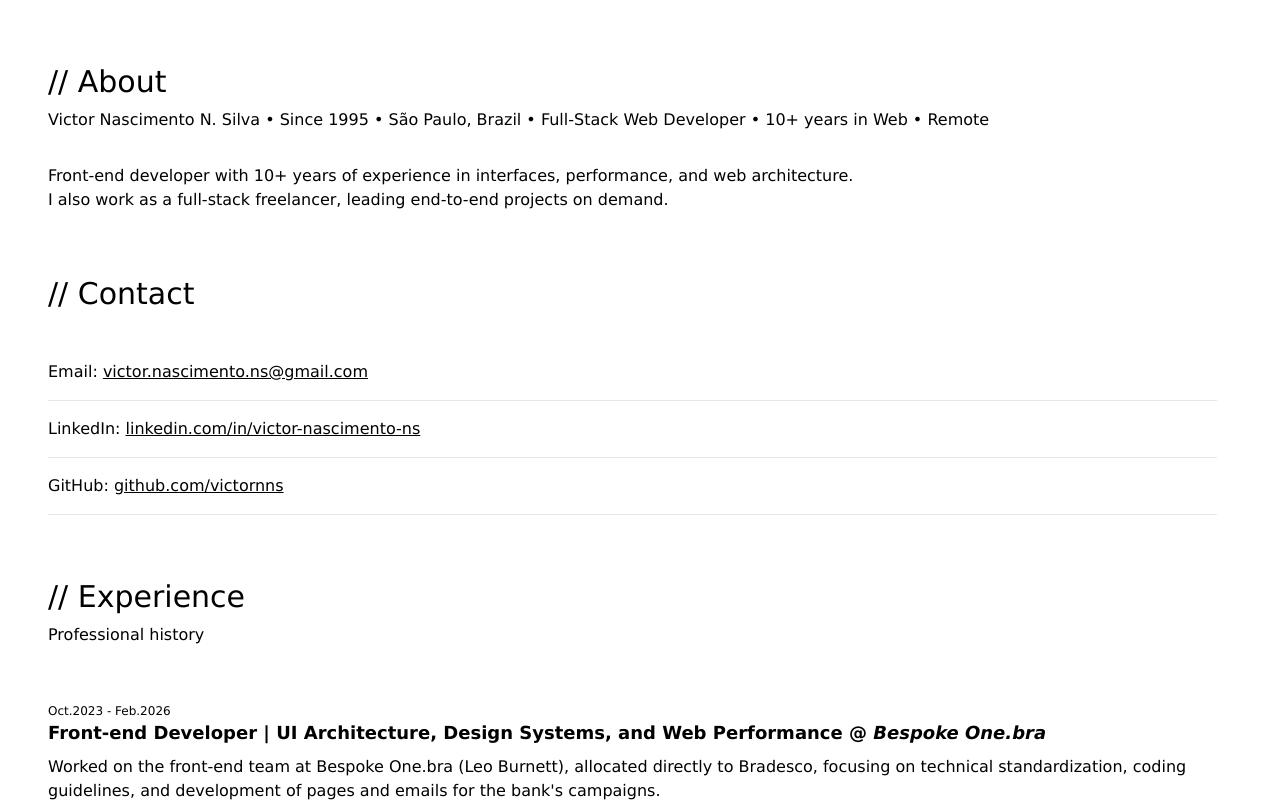
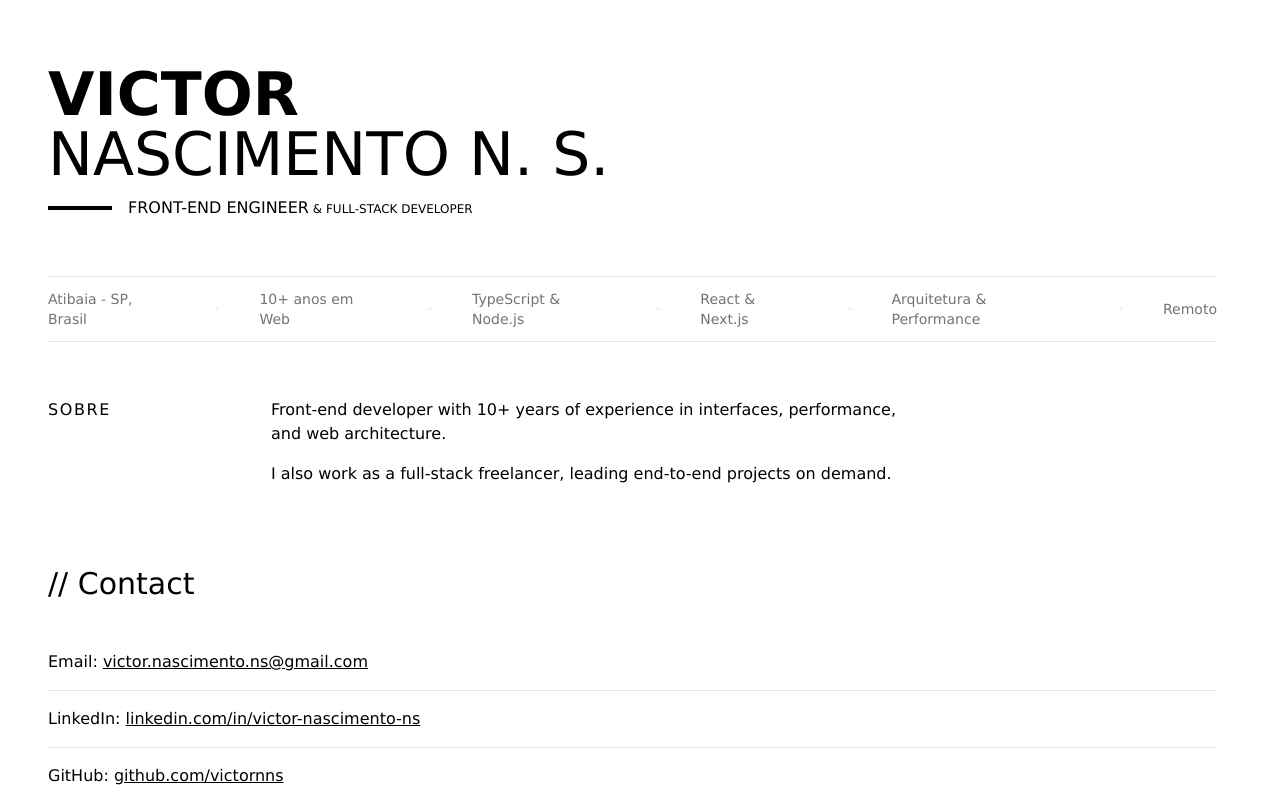
Before and after one commit to victornns/victornns.site, a Next.js app: page /en/curriculo in a window 1280 px wide. Shown: the top 802 px of the page. Built offline with nearby package versions, Linux system fonts and the light colour scheme.

Commit message:
refactor: draft about section redesign

```diff
--- a/src/app/[locale]/curriculo/page.tsx
+++ b/src/app/[locale]/curriculo/page.tsx
@@ -13,7 +13,7 @@ export default async function CurriculoPage({ params }: CurriculoPageProps) {
   const locale = getLocale(rawLocale);
 
   return (
-    <div className="flex flex-col gap-16 pt-16">
+    <div className="flex flex-col gap-20 pt-16">
       <AboutSection locale={locale} />
       <ContactsSection locale={locale} />
       <ExperienceSection locale={locale} />
--- a/src/app/[locale]/layout.tsx
+++ b/src/app/[locale]/layout.tsx
@@ -43,7 +43,7 @@ export default async function LocaleLayout({
 
   // No top padding here: pages with a fixed navbar (see PortfolioPage) reserve
   // its exact height themselves instead of guessing a value globally.
-  const mainClasses = "flex flex-col gap-16 pb-16 px-6 md:px-12";
+  const mainClasses = "flex flex-col gap-20 pb-16 px-6 md:px-12";
 
   return (
     <html lang={localeToHtmlLang[locale]} className="antialiased">
--- a/src/app/[locale]/portfolio/PortfolioPage.tsx
+++ b/src/app/[locale]/portfolio/PortfolioPage.tsx
@@ -35,10 +35,10 @@ export function PortfolioPage({
       <SectionScrollTarget sectionId={activeSectionId} identity={scrollIdentity} />
 
       <AboutSection locale={locale} />
+      <TechStackSection locale={locale} />
+      <ExperienceSection locale={locale} />
+      <ProjectsSection locale={locale} activeProjectId={activeProjectId} />
       <ContactsSection locale={locale} />
-      <ExperienceSection locale={locale} />
-      <TechStackSection locale={locale} />
-      <ProjectsSection locale={locale} activeProjectId={activeProjectId} />
     </>
   );
 }
--- a/src/components/navbar/Navbar.tsx
+++ b/src/components/navbar/Navbar.tsx
@@ -132,7 +132,7 @@ export function Navbar({ locale, items }: NavbarProps) {
       {/*
         The nav above is `fixed` (no space in the flow), so this reserves its
         exact height instead of leaving content to sit underneath it.
-        -mb-16 cancels out the gap-16 the page's flex layout (see layout.tsx)
+        -mb-16 cancels out the gap-20 the page's flex layout (see layout.tsx)
         would otherwise also add right after this spacer.
       */}
       <div aria-hidden="true" className={`${NAVBAR_ROW_HEIGHT_CLASSNAME}`} />
--- a/src/views/AboutSection.tsx
+++ b/src/views/AboutSection.tsx
@@ -2,32 +2,54 @@ import { getContent } from "@/content";
 import { TOKENS } from "@/lib/constants";
 
 import type { Locale } from "@/i18n/config";
-
-import { UISection } from "@/components/ui/UISection";
 
 type AboutSectionProps = {
   locale: Locale;
   children?: React.ReactNode;
 };
 
-export function AboutSection({ locale, children }: AboutSectionProps) {
+function separador() {
+  return <span className="bg-slate-100 inline-block w-1 h-1 rounded-full" />;
+}
+
+export function AboutSection({ locale }: AboutSectionProps) {
   const { about } = getContent(locale);
   const details = about.description.join(TOKENS.separator.bullet);
 
   return (
     <>
-      <UISection
-        id="about"
-        title={about.title}
-        headingLevel={1}
-        description={details}
-      >
-        {about.paragraphs.map((paragraph) => (
-          <p key={paragraph}>{paragraph}</p>
-        ))}
-
-        {children}
-      </UISection>
+      <section>
+        <h1 className="text-6xl uppercase">
+          <span className="font-bold">Victor</span>
+          <br />
+          Nascimento N. S.
+        </h1>
+        <p className="flex items-center gap-4 uppercase mt-3">
+          <span className="w-16 bg-black h-1 inline-block"></span>
+          <span>
+            Front-End Engineer
+            <span className="text-xs"> & Full-Stack Developer</span>
+          </span>
+        </p>
+        <p className="my-14 border-t border-b py-3 flex gap-10 text-sm items-center text-neutral-500">
+          <span>Atibaia - SP, Brasil</span> {separador()}{" "}
+          <span>10+ anos em Web</span> {separador()}{" "}
+          <span>TypeScript & Node.js</span> {separador()}{" "}
+          <span>React & Next.js</span> {separador()}{" "}
+          <span>Arquitetura & Performance</span> {separador()}{" "}
+          <span>Remoto</span>
+        </p>
+        <div className="flex">
+          <h1 className="mr-40 tracking-widest">SOBRE</h1>
+          <div className="max-w-screen-sm">
+            {about.paragraphs.map((paragraph) => (
+              <p key={paragraph} className="mb-4 last:mb-0">
+                {paragraph}
+              </p>
+            ))}
+          </div>
+        </div>
+      </section>
     </>
   );
 }
```
